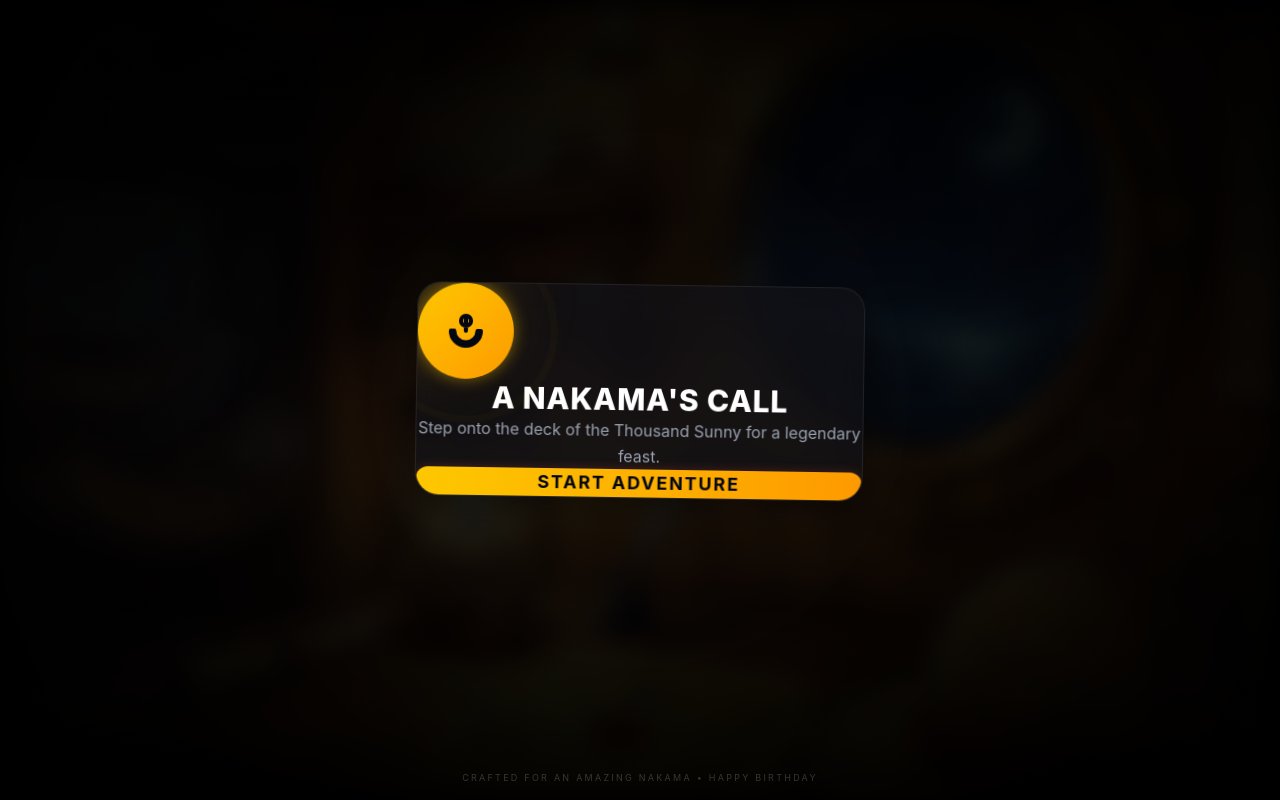
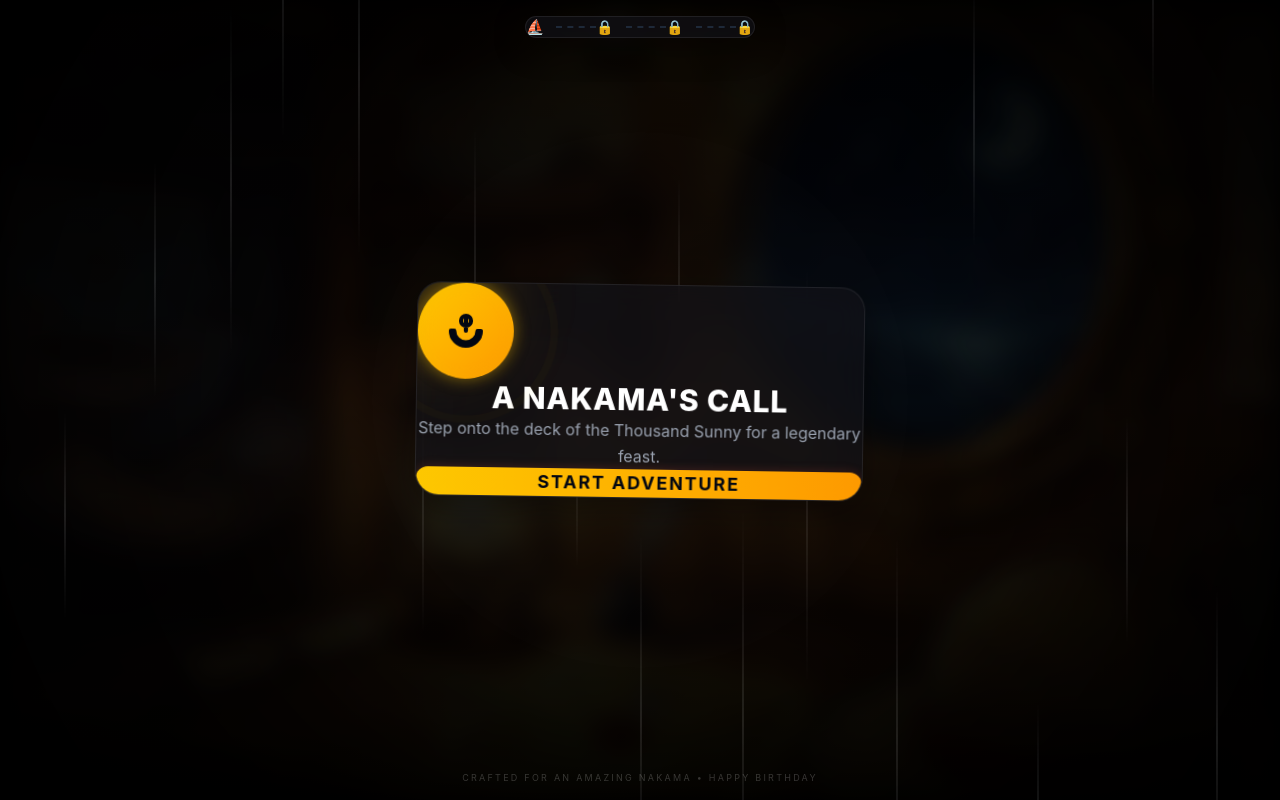
Before and after one commit to harshavardhankattamudi/birthday-wishes, a React (Vite) app: page / in a window 1280 px wide. Built offline with nearby package versions, Linux system fonts and the light colour scheme; a web font is replaced by a local one.

Commit message:
fix: resolve ESLint errors, clean up unused states, and render speed lines VFX

```diff
--- a/src/components/AnimeBirthdayShow.jsx
+++ b/src/components/AnimeBirthdayShow.jsx
@@ -309,10 +309,18 @@
   { id: 17, left: 50, top: -55, height: 400, delay: 0.12, duration: 0.18 }
 ];
 
+const TIMELINE_STEPS = [
+  { id: "intro", label: "Deck" },
+  { id: "playing", label: "Letter" },
+  { id: "reveal", label: "Party" },
+  { id: "wanted", label: "Bounty" }
+];
+
 export default function AnimeBirthdayShow() {
   const [gameState, setGameState] = useState("intro"); // intro, playing, reveal
   const [cardOpened, setCardOpened] = useState(false);
   const [showConfetti, setShowConfetti] = useState(false);
+  const [maxStepReached, setMaxStepReached] = useState(1);
 
   // Customization states
   const [candlesBlown, setCandlesBlown] = useState([false, false, false]);
@@ -320,8 +328,8 @@
   const [candlesLit, setCandlesLit] = useState(true); // Candles start lit by default
   const [lanterns, setLanterns] = useState([]);
 
-  // Poster photo index state & options array
-  const [posterPhotoIdx, setPosterPhotoIdx] = useState(0);
+  // Poster photo index & options array
+  const posterPhotoIdx = 0;
   const posterPhotos = [luffyBirthday];
 
   // Gomu Gomu bubble states
@@ -553,6 +561,7 @@
             onComplete: () => {
               triggerNormalTransition("reveal", () => {
                 setShowConfetti(true);
+                setMaxStepReached((prev) => Math.max(prev, 3));
               });
             }
           });
@@ -561,6 +570,7 @@
     } else {
       triggerNormalTransition("reveal", () => {
         setShowConfetti(true);
+        setMaxStepReached((prev) => Math.max(prev, 3));
       });
     }
   };
@@ -670,7 +680,9 @@
   };
 
   const handleNavigateToWanted = () => {
-    triggerNormalTransition("wanted");
+    triggerNormalTransition("wanted", () => {
+      setMaxStepReached((prev) => Math.max(prev, 4));
+    });
   };
 
   const startShow = () => {
@@ -683,11 +695,15 @@
         duration: 0.4,
         ease: "power2.inOut",
         onComplete: () => {
-          triggerNormalTransition("playing");
+          triggerNormalTransition("playing", () => {
+            setMaxStepReached((prev) => Math.max(prev, 2));
+          });
         }
       });
     } else {
-      triggerNormalTransition("playing");
+      triggerNormalTransition("playing", () => {
+        setMaxStepReached((prev) => Math.max(prev, 2));
+      });
     }
   };
 
@@ -764,6 +780,63 @@
             opacity: wishMade ? 0.35 : 1
           }}
         />
+        {/* Animated speed lines for anime visual novel feel */}
+        <div className="absolute inset-0 pointer-events-none overflow-hidden z-10 opacity-30">
+          {STABLE_SPEED_LINES.map((line) => (
+            <div
+              key={line.id}
+              className="speed-line"
+              style={{
+                left: `${line.left}%`,
+                top: `${line.top}px`,
+                height: `${line.height}px`,
+                animationDelay: `${line.delay}s`,
+                animationDuration: `${line.duration}s`
+              }}
+            />
+          ))}
+        </div>
+      </div>
+
+      {/* Grand Line Navigation Timeline Map */}
+      <div className="absolute top-4 left-0 w-full flex justify-center z-50 px-4">
+        <div className="flex items-center gap-1 sm:gap-3 glass-panel px-4 py-2 rounded-full border-yellow-500/20 shadow-lg text-[9px] sm:text-xs font-black uppercase tracking-widest text-yellow-100">
+          {TIMELINE_STEPS.map((step, idx) => {
+            const stepNum = idx + 1;
+            const isActive = gameState === step.id;
+            const isUnlocked = stepNum <= maxStepReached;
+
+            return (
+              <div key={step.id} className="flex items-center">
+                {idx > 0 && (
+                  <div className={`w-4 sm:w-10 h-[2px] border-t-2 border-dashed mx-1 sm:mx-2 ${
+                    stepNum <= maxStepReached ? "border-yellow-400/60" : "border-gray-800"
+                  }`} />
+                )}
+                <button
+                  onClick={() => {
+                    if (isUnlocked) {
+                      triggerNormalTransition(step.id);
+                    }
+                  }}
+                  disabled={!isUnlocked}
+                  className={`flex items-center gap-1 transition-all duration-300 ${
+                    isActive
+                      ? "text-yellow-400 scale-105"
+                      : isUnlocked
+                        ? "text-yellow-200/50 hover:text-yellow-200 cursor-pointer"
+                        : "text-gray-600 cursor-not-allowed"
+                  }`}
+                >
+                  <span className="text-xs sm:text-sm">
+                    {isActive ? "⛵" : isUnlocked ? "⚓" : "🔒"}
+                  </span>
+                  <span className="hidden xs:inline">{step.label}</span>
+                </button>
+              </div>
+            );
+          })}
+        </div>
       </div>
 
 
@@ -847,7 +920,7 @@
 
       {/* --- BIRTHDAY REVEAL SCREEN (STATE: REVEAL) --- */}
       {gameState === "reveal" && (
-        <div className="absolute inset-0 flex flex-col items-center justify-center p-6 z-20 overflow-y-auto custom-scrollbar">
+        <div className="absolute inset-0 flex flex-col items-center justify-start sm:justify-center p-4 sm:p-6 z-20 overflow-y-auto custom-scrollbar py-16">
 
           {/* Confetti Rain Canvas */}
           <CanvasConfetti active={showConfetti} triggerFireworks={wishMade} />
@@ -902,7 +975,7 @@
                 </div>
 
                 {/* Main Premium Photo (Responsive max-height constraints to fit viewport) */}
-                <div className="w-full max-h-[170px] sm:max-h-[260px] aspect-[4/3] rounded-2xl overflow-hidden border-4 border-amber-950/80 shadow-[0_12px_28px_rgba(0,0,0,0.55)] transform hover:scale-[1.02] transition-transform duration-300 relative group">
+                <div className="w-full max-w-[280px] sm:max-w-[340px] aspect-square rounded-2xl overflow-hidden border-4 border-amber-950/80 shadow-[0_12px_28px_rgba(0,0,0,0.55)] transform hover:scale-[1.02] transition-transform duration-300 relative group mx-auto">
                   <img
                     src={luffyCelebration}
                     className="w-full h-full object-cover"
@@ -1098,7 +1171,7 @@
 
       {/* --- NAKAMA WANTED POSTER SCREEN (STATE: WANTED) --- */}
       {gameState === "wanted" && (
-        <div className="absolute inset-0 flex flex-col justify-center items-center p-6 z-20 overflow-y-auto custom-scrollbar">
+        <div className="absolute inset-0 flex flex-col items-center justify-start sm:justify-center p-4 sm:p-6 z-20 overflow-y-auto custom-scrollbar py-16">
           {/* Confetti Rain & Fireworks Canvas */}
           <CanvasConfetti active={showConfetti} triggerFireworks={true} />
 
```
